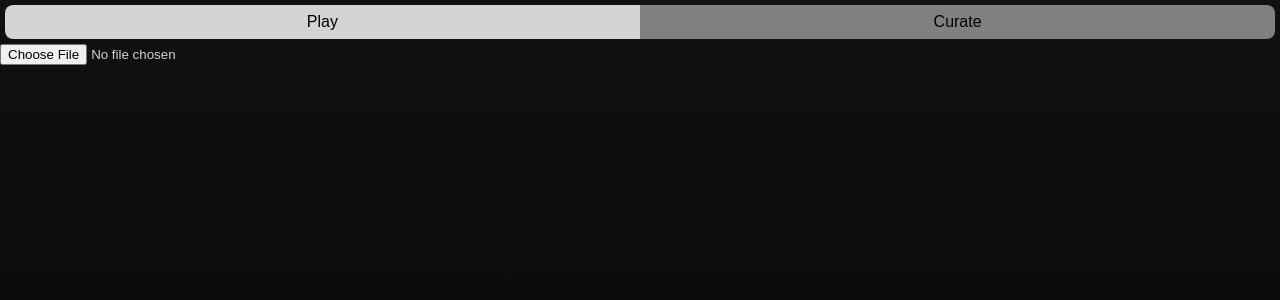
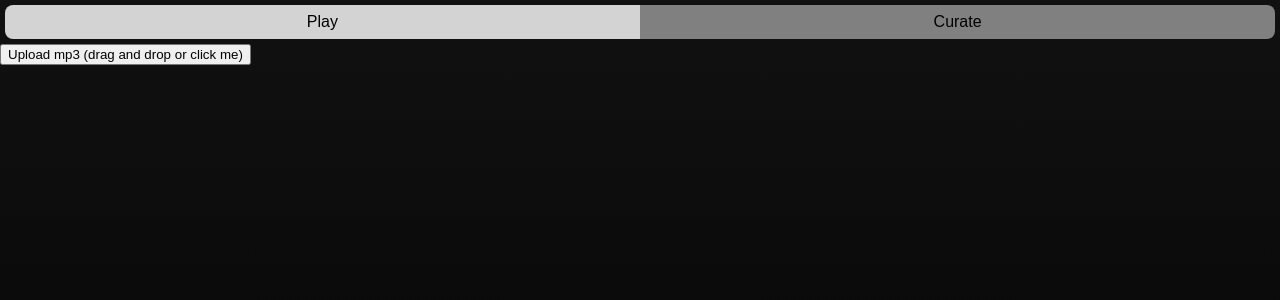
Before and after one commit to Moses-Bejon/respire, a React (Vite) app in the folder respire/: page /respire/curate in a window 1280 px wide. Shown: the top 300 px of the page. Built offline with nearby package versions, Linux system fonts and the light colour scheme.

Commit message:
improved the file input

```diff
--- a/respire/src/curator/Curator.tsx
+++ b/respire/src/curator/Curator.tsx
@@ -1,24 +1,14 @@
-import {useRef, type ChangeEvent} from "react";
-import {controller} from "../controller";
+import {FileInput} from "./fileInput.tsx";
+import {controller} from "../controller.ts";
 
-export function Curator(){
-    const fileInputRef = useRef<HTMLInputElement>(null);
-
-    const handleFileSelect = (event: ChangeEvent<HTMLInputElement>) => {
-        const file = event.target.files?.[0] || null;
-        if (file !== null) {
-            controller.uploadNewSong(file);
-        }
-    };
-
+export function Curator() {
     return (
         <>
-            <input
-                type="file"
-                ref={fileInputRef}
-                onChange={handleFileSelect}
-                accept="*/*"
+            <FileInput
+                uploadName="mp3"
+                fileUploadCallback={controller.uploadNewSong.bind(controller)}
+                accept="audio/*"
             />
         </>
-    );
+    )
 }
--- /dev/null
+++ b/respire/src/curator/fileInput.tsx
@@ -0,0 +1,53 @@
+import {type DragEvent} from "react";
+
+export function FileInput(
+    {uploadName,fileUploadCallback,accept}:
+                        {
+                            uploadName:string;
+                            fileUploadCallback: (file: File) => void;
+                            accept: string;
+                        }
+    ){
+
+    const handleFileSelect = () => {
+
+        const fileInput = document.createElement('input');
+        fileInput.type = 'file';
+        fileInput.accept = accept;
+
+        fileInput.onchange = (event: Event) => {
+
+            const input = event.target as HTMLInputElement;
+
+            if (!input.files || input.files.length === 0){
+                throw new Error("target does not have files");
+            }
+
+            const file = input.files[0];
+
+            fileUploadCallback(file);
+        }
+
+        fileInput.click();
+    };
+
+    const handleDragOver = (event: DragEvent) => {
+        event.preventDefault();
+        event.dataTransfer.dropEffect = 'copy';
+    }
+
+    const handleDrop = (event: DragEvent) => {
+        event.preventDefault();
+        const files = event.dataTransfer?.files;
+        const file = files && files.length > 0 ? files[0] : undefined;
+        if (file) {
+            fileUploadCallback(file);
+        }
+    }
+
+    return (
+        <button onClick={handleFileSelect} onDragOver={handleDragOver} onDrop={handleDrop}>
+            Upload {uploadName} (drag and drop or click me)
+        </button>
+    );
+}
```
